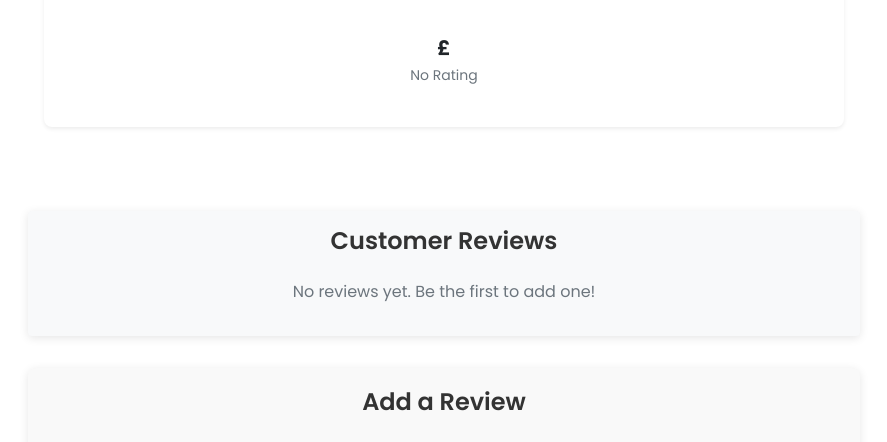
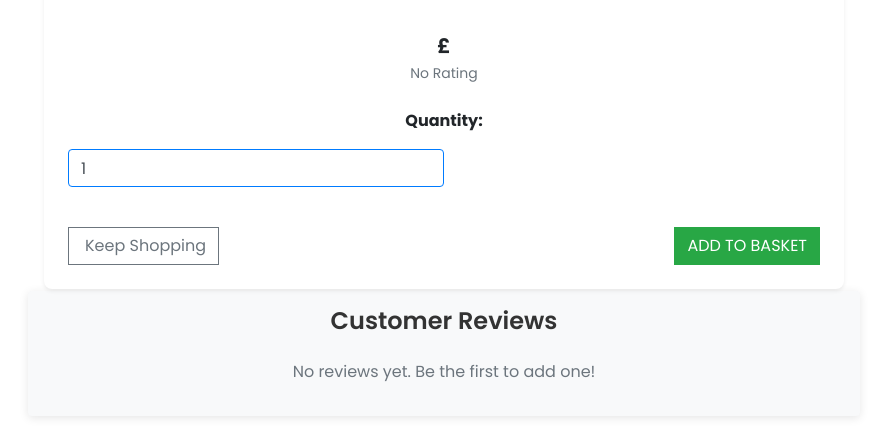
Before and after one commit to darrenrob25/AmberleyArtStore, a Django app: template products/templates/products/product_detail.html in a window 1280 px wide. Shown: the part 717-1159 px from the top of the page, without its empty margins (196-1083 px from the left). Run offline with Django 3.2, Linux system fonts and the light colour scheme; the template is opened without the code that fills it: values that come from a table or form of the project are taken from there, others are empty; parts of the project's set-up code (start-up, migrations or seed data) failed here and were passed over.

Commit message:
Add: add to basket functionality

```diff
--- a/basket/urls.py
+++ b/basket/urls.py
@@ -3,5 +3,7 @@
 from . import views
 
 urlpatterns = [
-    path('', views.view_basket, name='view_basket')
+    path('', views.view_basket, name='view_basket'),
+    path('add/<item_id>/', views.add_to_basket, name='add_to_basket')
+
 ]
--- a/products/templates/products/product_detail.html
+++ b/products/templates/products/product_detail.html
@@ -24,6 +24,31 @@
                 <small class="text-muted">No Rating</small>
             {% endif %}
             <p class="mt-3">{{ product.description }}</p>
+            <form class="form" action="{% url 'add_to_basket' product.id %}" method="POST">
+                {% csrf_token %}
+                <div class="form-row mt-4">
+                    <div class="col-12">
+                        <p><strong>Quantity:</strong></p>
+                        <div class="form-group w-50">
+                            <div class="input-group">
+                                <input
+                                    class="form-control qty_input border-primary" type="number" name="quantity"
+                                    value="1" min="1" max="99" data-item_id="{{ product.id }}" id="id_qty_{{ product.id }}">
+                            </div>
+                        </div>
+                    </div>
+
+                    <div class="col-12 d-flex justify-content-between mt-4">
+                        <a href="{% url 'products' %}" class="btn btn-outline-secondary rounded-0">
+                            <span class="icon mr-1">
+                            </span>
+                            Keep Shopping
+                        </a>
+                        <input type="submit" class="btn btn-success rounded-0 text-uppercase" value="Add to Basket">
+                    </div>
+                    <input type="hidden" name="redirect_url" value="{{ request.path }}">
+                </div>
+            </form>
         </div>
     </div>
 </div>
--- a/static/css/base.css
+++ b/static/css/base.css
@@ -89,6 +89,7 @@
     justify-content: center;
     align-items: center;
     height: 100vh;
+    margin-top: 80px;
 }
 
 .product-card-detail {
```
Also changed, not shown: basket/views.py (+17 -1 lines).
